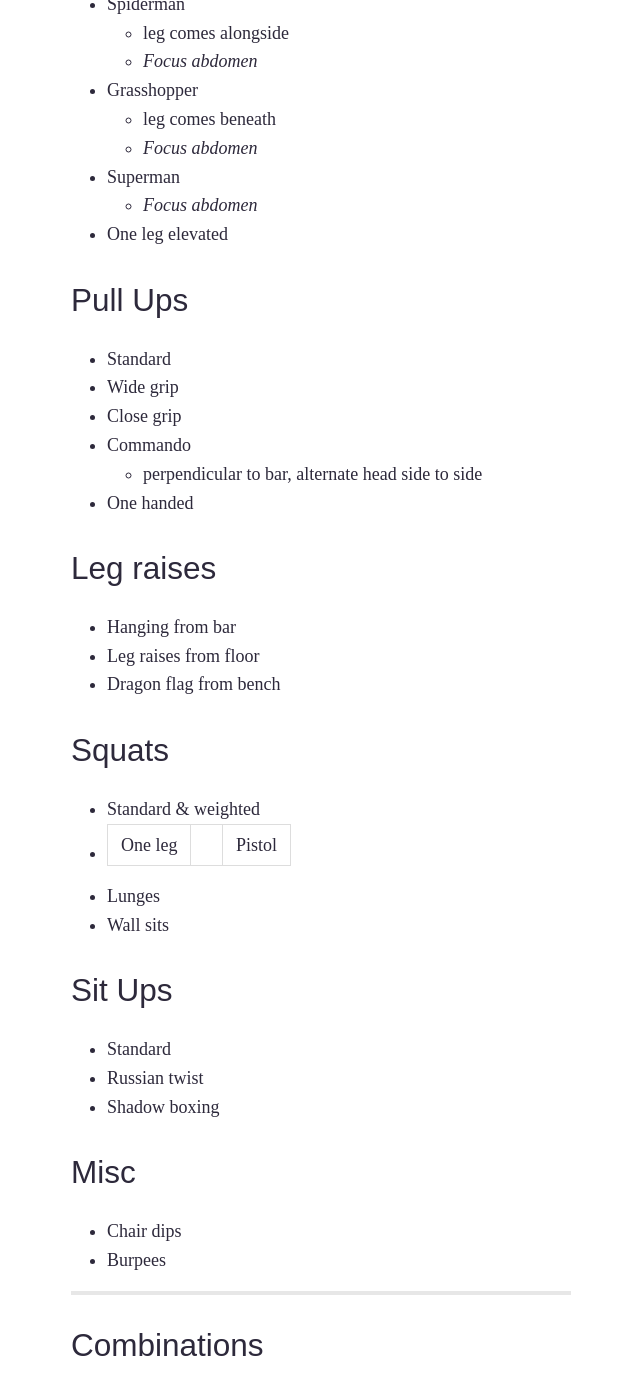
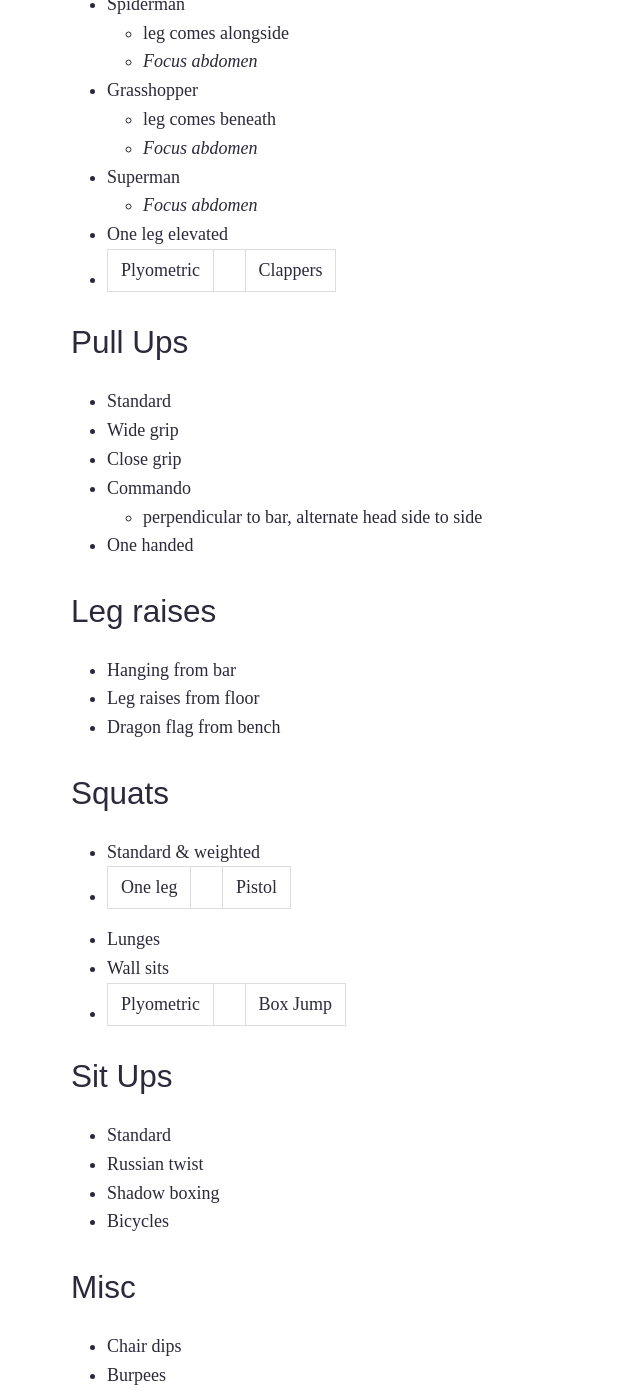
Before and after one commit to joshbeckman/andjosh.github.io, a Jekyll site: the page built from workout-body.md, in a window 1280 px wide and 1400 px high, scrolled down 631 px. Shown: the whole window, without its empty margins (319-959 px from the left). Built offline with Jekyll 4.4.1, drawn with Linux system fonts in a browser that asks for light colours; Markdown is read by kramdown in place of the engine named in the settings.

Commit message:
couple more

```diff
--- a/workout-body.md
+++ b/workout-body.md
@@ -27,6 +27,7 @@ permalink: /workout-bodyweight/
 - Superman
     - _Focus abdomen_
 - One leg elevated
+- Plyometric || Clappers
 
 ## Pull Ups
 - Standard
@@ -46,11 +47,13 @@ permalink: /workout-bodyweight/
 - One leg || Pistol
 - Lunges
 - Wall sits
+- Plyometric || Box Jump
 
 ## Sit Ups
 - Standard
 - Russian twist
 - Shadow boxing
+- Bicycles
 
 ## Misc
 - Chair dips
```
